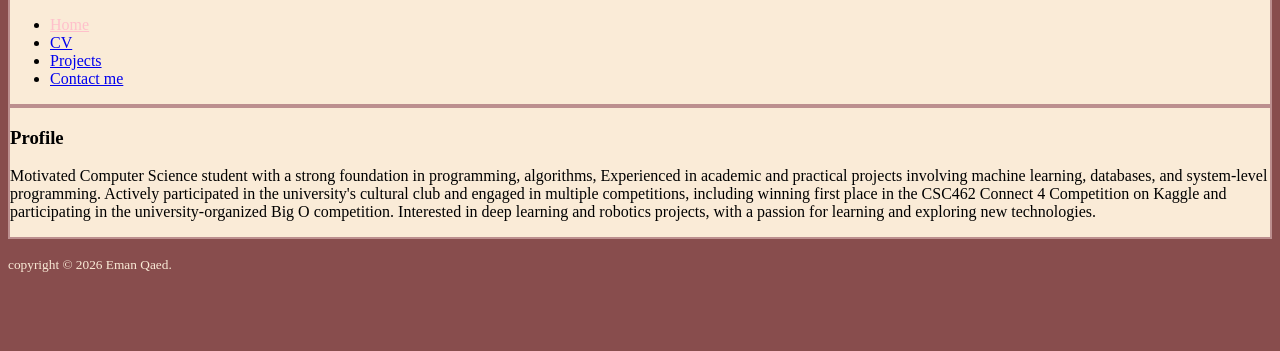
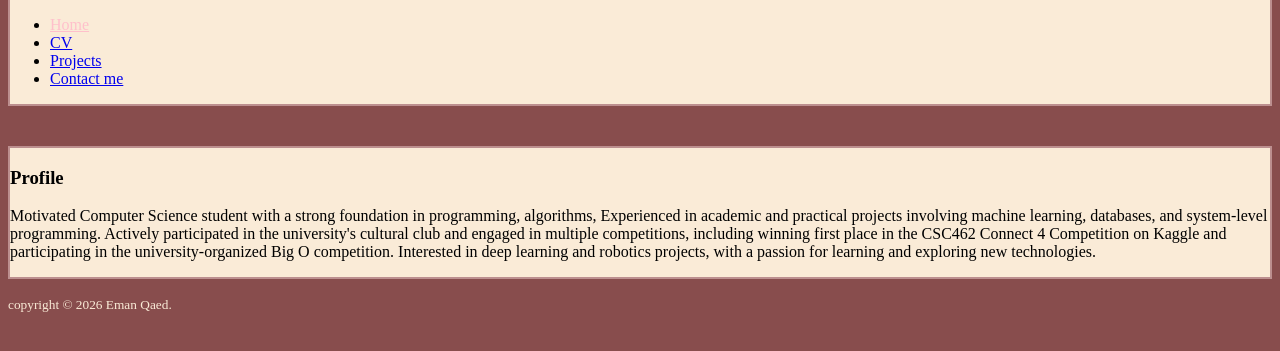
Before and after one commit to emanameen9982773/emanameen9982773.github.io, a plain HTML site: page index.html in a window 1280 px wide. Shown: the part 141-492 px from the top of the page. Drawn offline with Linux system fonts and the light colour scheme.

Commit message:
Update index.html

```diff
--- a/index.html
+++ b/index.html
@@ -19,7 +19,7 @@
       </nav>
     </header>
 
-    <main style="background-color: antiquewhite; border: 2px solid rosybrown;">
+    <main style="background-color: antiquewhite; border: 2px solid rosybrown; margin-top: 40px;">
       <h3>Profile</h3>
       <p>Motivated Computer Science student with a strong foundation in programming, algorithms, Experienced in academic and practical projects involving machine learning, databases, and system-level programming.
 Actively participated in the university's cultural club and engaged in multiple competitions, including winning first place in the CSC462 Connect 4 Competition on Kaggle and participating in the university-organized Big O competition.
```
